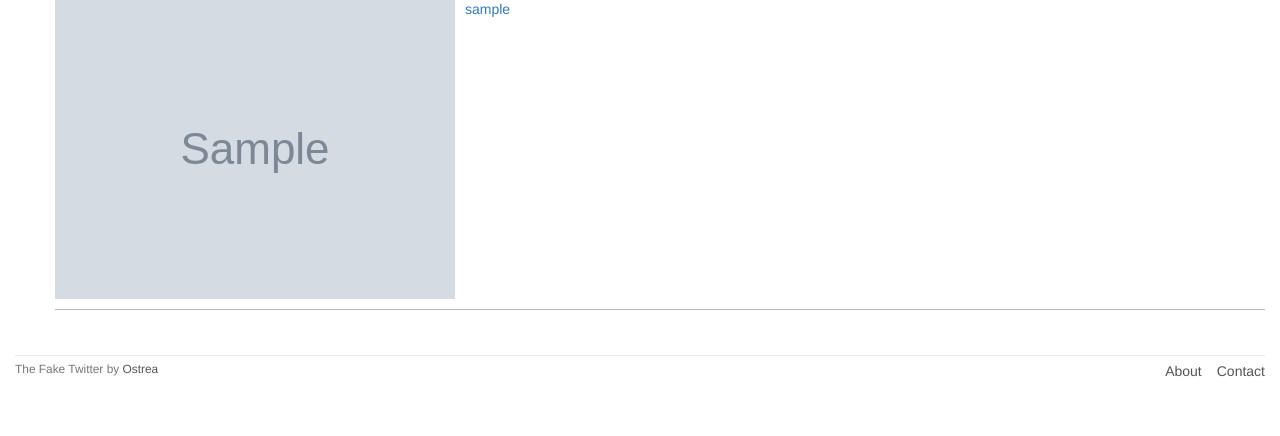
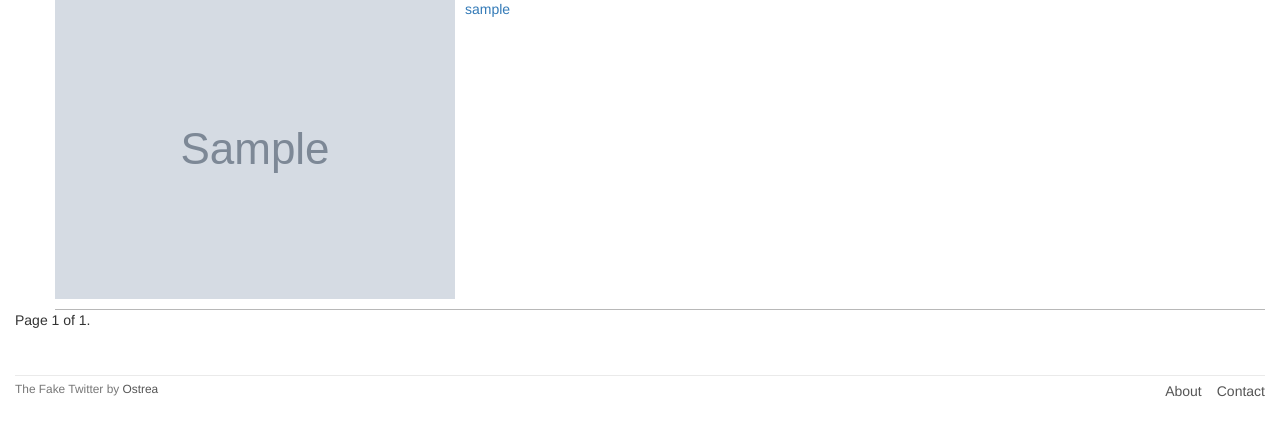
Before and after one commit to Ostrea/Fake-Twitter, a Django app: template twitter_clone_app/templates/twitter_clone_app/users/all.html in a window 1280 px wide. Shown: the part 163-599 px from the top of the page. Run offline with Django 3.2, Linux system fonts and the light colour scheme; the template is opened without the code that fills it: most values are stand-ins (such as "Sample title", 1, 10 or a date in 2020); grey boxes marked "Sample" are stand-in pictures; some libraries are stand-ins or nearby versions.

Commit message:
Add pagination.

```diff
--- a/twitter_clone_app/templates/twitter_clone_app/users/all.html
+++ b/twitter_clone_app/templates/twitter_clone_app/users/all.html
@@ -16,4 +16,20 @@
     </li>
 {% endfor %}
 </ul>
+
+<div>
+    <span>
+        {% if page.has_previous %}
+            <a href="?page={{ page.previous_page_number }}">previous</a>
+        {% endif %}
+
+        <span>
+            Page {{ page.number }} of {{ page.paginator.num_pages }}.
+        </span>
+
+        {% if page.has_next %}
+            <a href="?page={{ page.next_page_number }}">next</a>
+        {% endif %}
+    </span>
+</div>
 {% endblock %}
```
Also changed, not shown: twitter_clone_app/views.py (+17 -2 lines).
